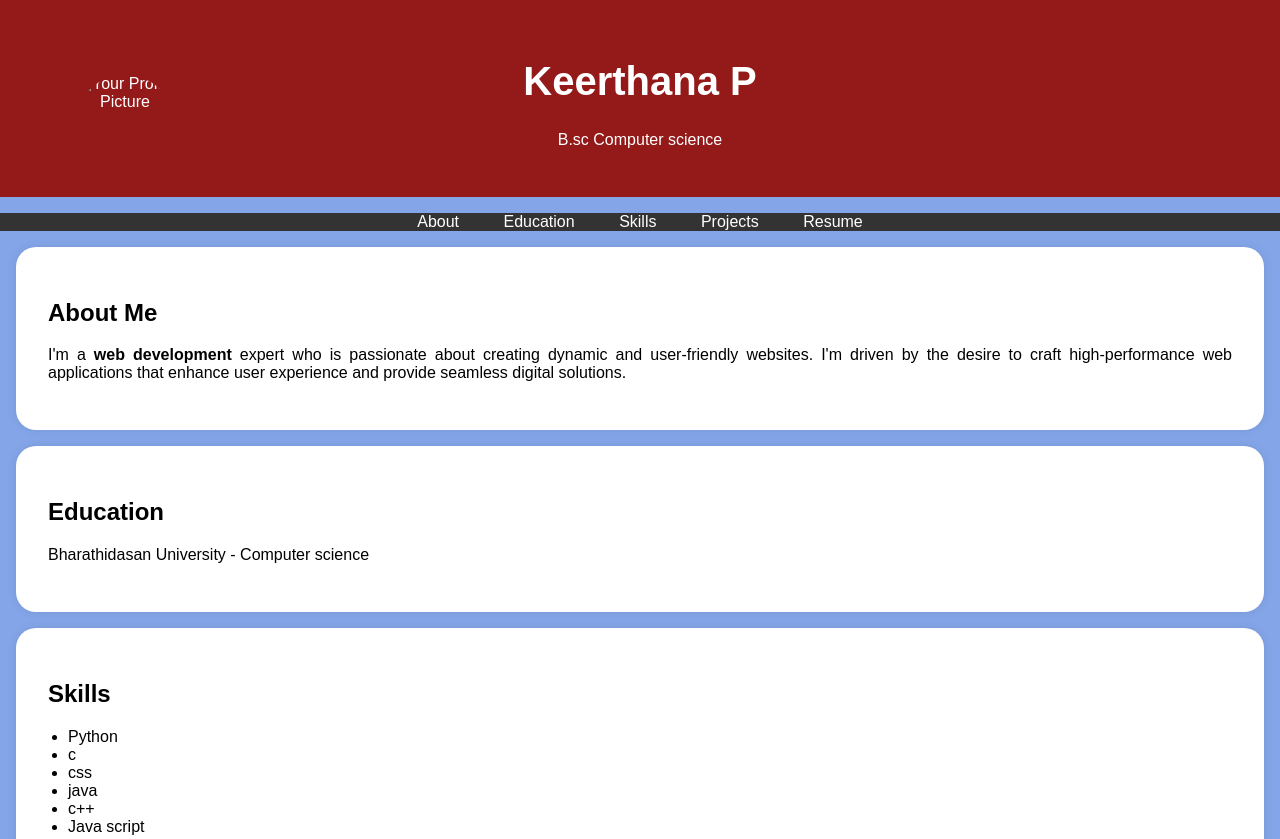
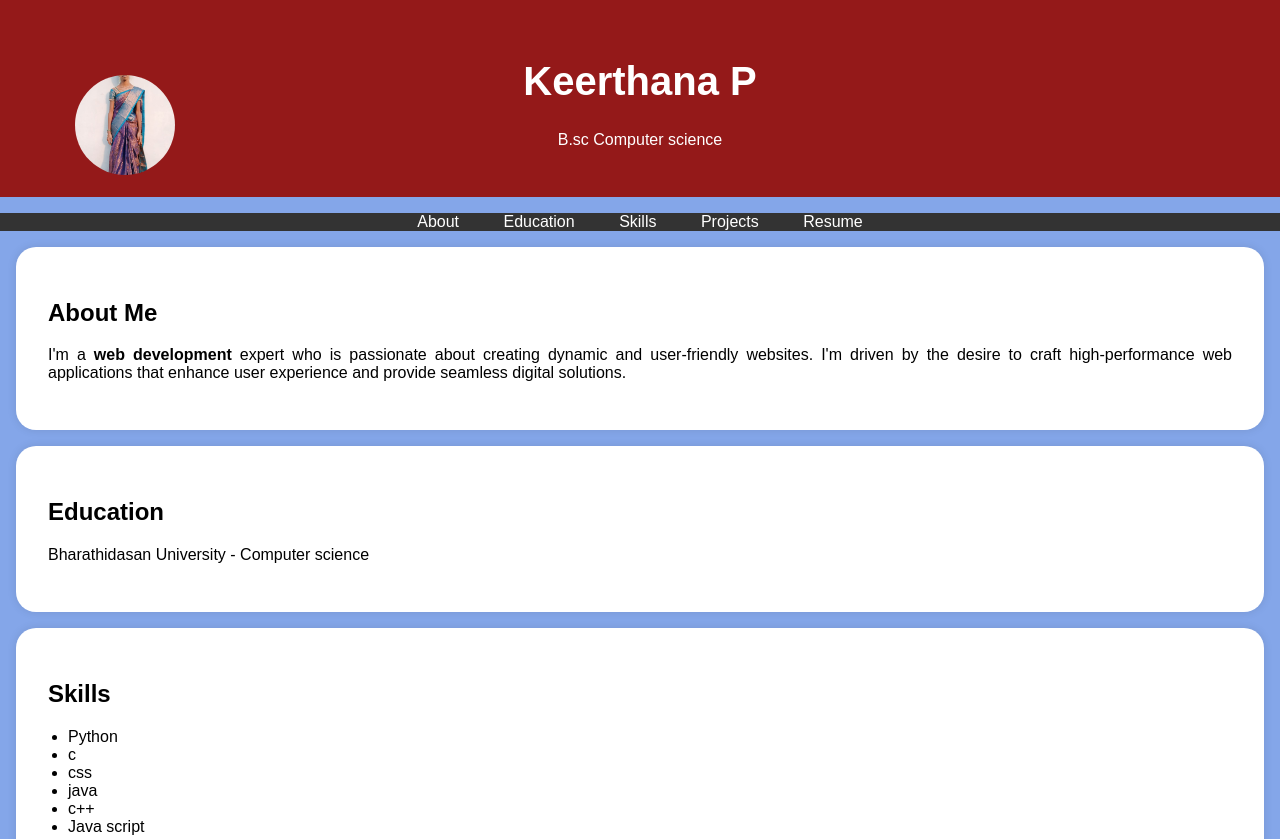
Before and after one commit to Keerthana-1908/digital--portfolio, a plain HTML site: page index.html in a window 1280 px wide. Shown: the top 839 px of the page. Drawn offline with Linux system fonts and the light colour scheme.

Commit message:
Update index.html

```diff
--- a/index.html
+++ b/index.html
@@ -95,7 +95,7 @@
     <header>
         <div class="header-content">
             <!-- Add your profile picture here -->
-            <img src="passport photo.jpg" alt="Your Profile Picture" class="profile-picture">
+            <img src="passport photo_1.jpg" alt="Your Profile Picture" class="profile-picture">
             <h1>Keerthana P</h1>
             <p>B.sc Computer science</p>
         </div>
```
